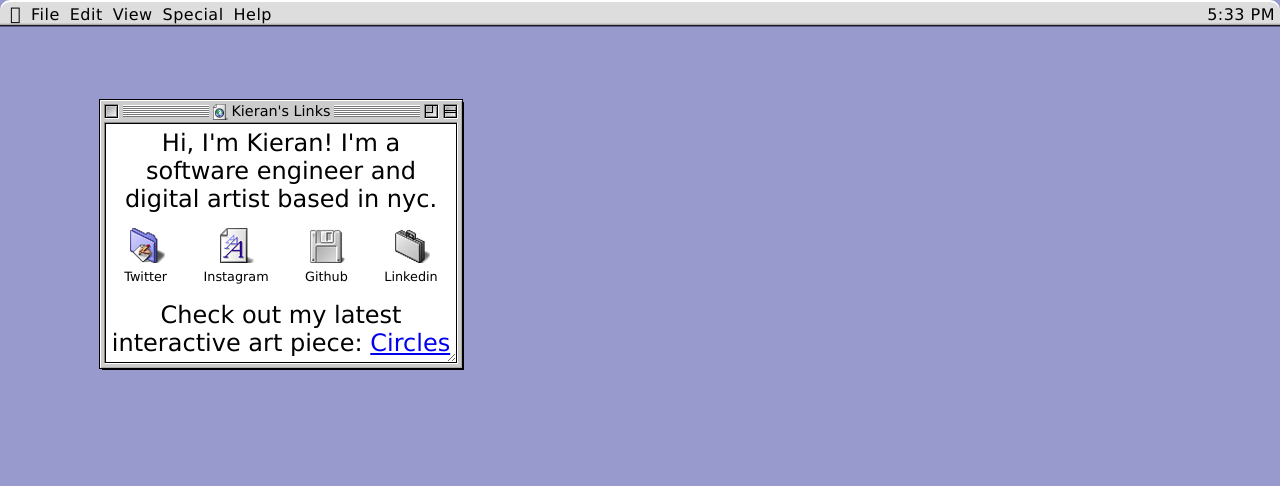
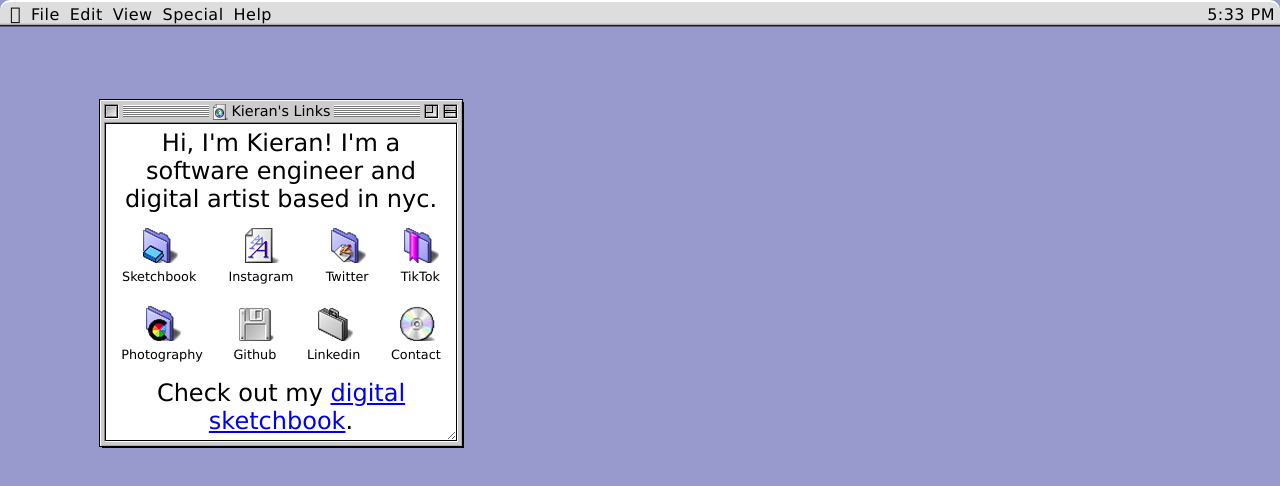
Before and after one commit to kp1zzle/nineties, a website: page public/index.html in a window 1280 px wide. Drawn offline with Linux system fonts and the light colour scheme; a web font is replaced by a local one.

Commit message:
update links

```diff
--- a/public/index.html
+++ b/public/index.html
@@ -39,13 +39,25 @@
             Hi, I'm Kieran! I'm a software engineer and digital artist based in nyc.
         </p>
 
+        <a class="contentLinkGroup" href="https://sketchbook.kieran.lol/" ontouchstart>
+            <img src="images/book.png">
+            <p class="contentLinkDescription">Sketchbook</p>
+        </a>
+        <a class="contentLinkGroup" href="https://www.instagram.com/raptorcoder/" ontouchstart>
+            <img src="images/insta.png">
+            <p class="contentLinkDescription">Instagram</p>
+        </a>
         <a class="contentLinkGroup" href="https://twitter.com/raptorcoder" ontouchstart>
             <img src="images/twitter.png">
             <p class="contentLinkDescription">Twitter</p>
         </a>
-        <a class="contentLinkGroup" href="https://www.instagram.com/raptorcoder/" ontouchstart>
-            <img src="images/insta.png">
-            <p class="contentLinkDescription">Instagram</p>
+        <a class="contentLinkGroup" href="https://www.tiktok.com/@raptorcoder" ontouchstart>
+            <img src="images/tiktok.png">
+            <p class="contentLinkDescription">TikTok</p>
+        </a>
+        <a class="contentLinkGroup" href="https://www.instagram.com/kp.pict/" ontouchstart>
+            <img src="images/photo.png">
+            <p class="contentLinkDescription">Photography</p>
         </a>
         <a class="contentLinkGroup" href="https://github.com/kp1zzle" ontouchstart>
             <img src="images/github.png">
@@ -55,8 +67,12 @@
             <img src="images/linkedin.png">
             <p class="contentLinkDescription">Linkedin</p>
         </a>
+        <a class="contentLinkGroup" href="" ontouchstart>
+            <img src="images/cd.png">
+            <p class="contentLinkDescription">Contact</p>
+        </a>
 
-        <p class="contentParagraph"> Check out my latest interactive art piece: <a href="https://kp1zzle.github.io/circles">Circles</a></p>
+        <p class="contentParagraph"> Check out my <a href="https://sketchbook.kieran.lol/">digital sketchbook</a>.</p>
     </div>
 </div>
 </body>
```
Also changed, not shown: public/images/book.png (added), public/images/cd.png (added), public/images/photo.png (added), public/images/tiktok.png (added).
